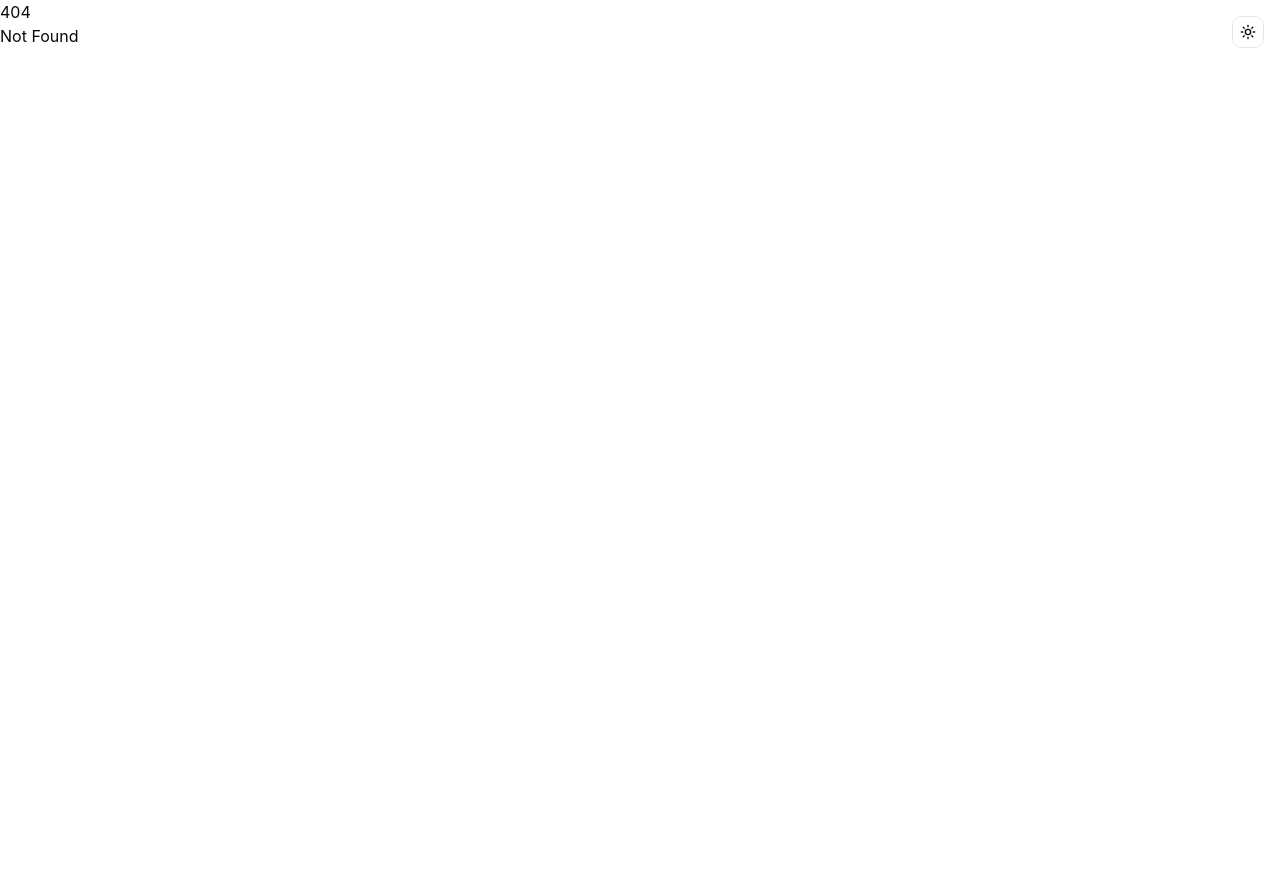
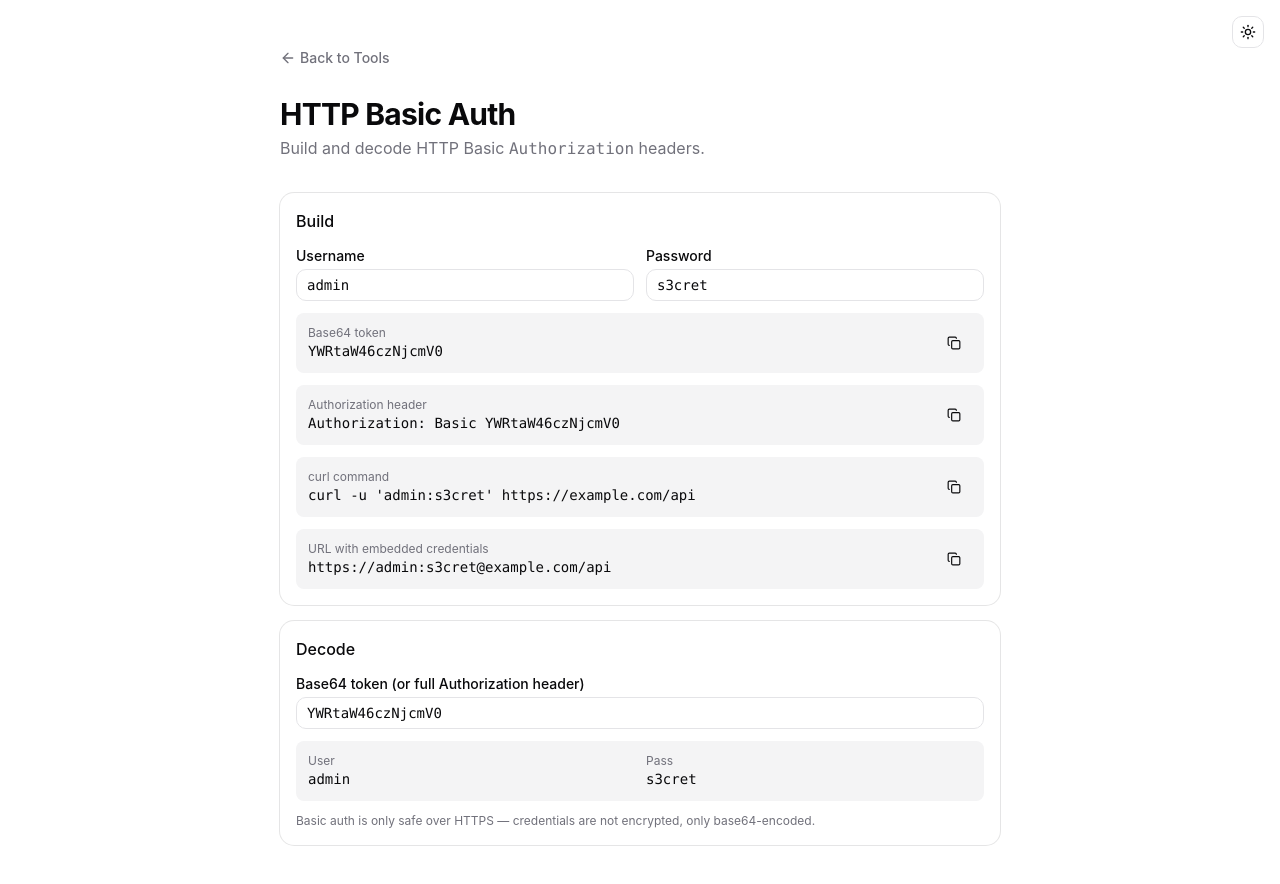
Before and after one commit to orykr/tool.ory.kr, a SvelteKit app in the folder frontend/: page /basic-auth in a window 1280 px wide. Before the commit this address had no page. Shown: the top 884 px of the page. Before the commit the page ends 800 px from the top, so only its background shows below. Built offline with nearby package versions, Linux system fonts and the light colour scheme.

Commit message:
feat(basic-auth): add HTTP Basic Auth header builder/decoder

```diff
--- a/frontend/src/routes/+page.svelte
+++ b/frontend/src/routes/+page.svelte
@@ -651,6 +651,11 @@
 			href: "/vector",
 			title: "Vector Calculator",
 			description: "Add, subtract, dot, cross, normalize, and project 2D/3D vectors."
+		},
+		{
+			href: "/basic-auth",
+			title: "HTTP Basic Auth",
+			description: "Build and decode HTTP Basic Authorization headers."
 		}
 	];
 </script>
--- /dev/null
+++ b/frontend/src/routes/basic-auth/+page.svelte
@@ -0,0 +1,120 @@
+<script lang="ts">
+	import * as Card from "$lib/components/ui/card/index.js";
+	import { Button } from "$lib/components/ui/button/index.js";
+	import { Input } from "$lib/components/ui/input/index.js";
+	import { Label } from "$lib/components/ui/label/index.js";
+	import { Textarea } from "$lib/components/ui/textarea/index.js";
+	import ArrowLeft from "@lucide/svelte/icons/arrow-left";
+	import Copy from "@lucide/svelte/icons/copy";
+	import Check from "@lucide/svelte/icons/check";
+	import { encodeBase64, decodeBase64 } from "$lib/base64";
+
+	let username = $state("admin");
+	let password = $state("s3cret");
+
+	let encoded = $derived.by(() => {
+		try {
+			return encodeBase64(`${username}:${password}`);
+		} catch (e) {
+			return "(error)";
+		}
+	});
+
+	let header = $derived(`Authorization: Basic ${encoded}`);
+	let curlSnippet = $derived(`curl -u '${username.replace(/'/g, "'\\''")}:${password.replace(/'/g, "'\\''")}' https://example.com/api`);
+	let urlAuth = $derived(`https://${encodeURIComponent(username)}:${encodeURIComponent(password)}@example.com/api`);
+
+	let decodeInput = $state("YWRtaW46czNjcmV0");
+	let decoded = $derived.by(() => {
+		try {
+			const text = decodeBase64(decodeInput.replace(/^\s*Basic\s+/i, ""));
+			const colon = text.indexOf(":");
+			if (colon === -1) return { ok: false as const, error: "Decoded string has no ':' separator." };
+			return { ok: true as const, user: text.slice(0, colon), pass: text.slice(colon + 1) };
+		} catch (e) {
+			return { ok: false as const, error: (e as Error).message };
+		}
+	});
+
+	let copied = $state<string | null>(null);
+	async function copy(key: string, value: string) {
+		await navigator.clipboard.writeText(value);
+		copied = key;
+		setTimeout(() => (copied = null), 1200);
+	}
+</script>
+
+<main class="container mx-auto max-w-3xl px-6 py-12">
+	<nav class="mb-6">
+		<a
+			href="/"
+			class="text-muted-foreground hover:text-foreground inline-flex items-center gap-1 text-sm font-medium transition-colors"
+		>
+			<ArrowLeft class="h-4 w-4" />
+			Back to Tools
+		</a>
+	</nav>
+
+	<header class="mb-8">
+		<h1 class="text-3xl font-bold tracking-tight">HTTP Basic Auth</h1>
+		<p class="text-muted-foreground mt-1">
+			Build and decode HTTP Basic <code>Authorization</code> headers.
+		</p>
+	</header>
+
+	<Card.Root class="mb-4">
+		<Card.Header><Card.Title class="text-base">Build</Card.Title></Card.Header>
+		<Card.Content class="space-y-3">
+			<div class="grid gap-3 sm:grid-cols-2">
+				<div class="space-y-1.5">
+					<Label for="u">Username</Label>
+					<Input id="u" bind:value={username} class="font-mono" />
+				</div>
+				<div class="space-y-1.5">
+					<Label for="p">Password</Label>
+					<Input id="p" bind:value={password} class="font-mono" />
+				</div>
+			</div>
+
+			{#each [
+				{ k: "Base64 token", v: encoded, key: "t" },
+				{ k: "Authorization header", v: header, key: "h" },
+				{ k: "curl command", v: curlSnippet, key: "c" },
+				{ k: "URL with embedded credentials", v: urlAuth, key: "u" }
+			] as item (item.key)}
+				<div class="bg-muted flex items-center justify-between gap-3 rounded-md p-3">
+					<div class="min-w-0 flex-1">
+						<p class="text-muted-foreground text-xs">{item.k}</p>
+						<p class="font-mono text-sm break-all">{item.v}</p>
+					</div>
+					<Button variant="ghost" size="sm" onclick={() => copy(item.key, item.v)}>
+						{#if copied === item.key}<Check />{:else}<Copy />{/if}
+					</Button>
+				</div>
+			{/each}
+		</Card.Content>
+	</Card.Root>
+
+	<Card.Root>
+		<Card.Header><Card.Title class="text-base">Decode</Card.Title></Card.Header>
+		<Card.Content class="space-y-3">
+			<div class="space-y-1.5">
+				<Label for="dc">Base64 token (or full Authorization header)</Label>
+				<Input id="dc" bind:value={decodeInput} class="font-mono" />
+			</div>
+			{#if decoded.ok}
+				<div class="bg-muted grid grid-cols-2 gap-3 rounded-md p-3 text-sm">
+					<div><dt class="text-muted-foreground text-xs">User</dt><dd class="font-mono break-all">{decoded.user}</dd></div>
+					<div><dt class="text-muted-foreground text-xs">Pass</dt><dd class="font-mono break-all">{decoded.pass}</dd></div>
+				</div>
+			{:else}
+				<div class="border-destructive/50 bg-destructive/10 text-destructive rounded-md border p-3 text-sm">
+					{decoded.error}
+				</div>
+			{/if}
+			<p class="text-muted-foreground text-xs">
+				Basic auth is only safe over HTTPS — credentials are not encrypted, only base64-encoded.
+			</p>
+		</Card.Content>
+	</Card.Root>
+</main>
```
